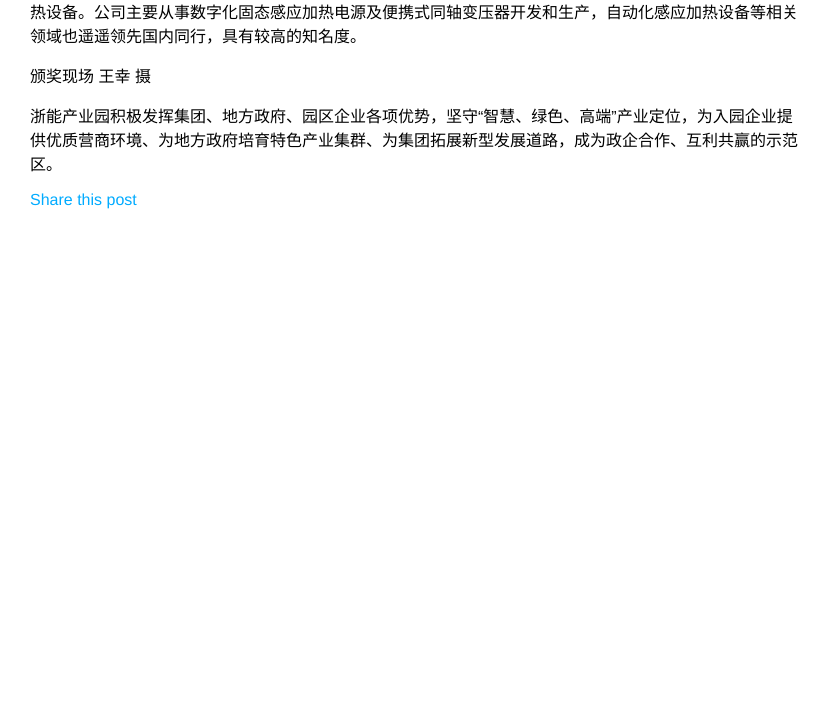
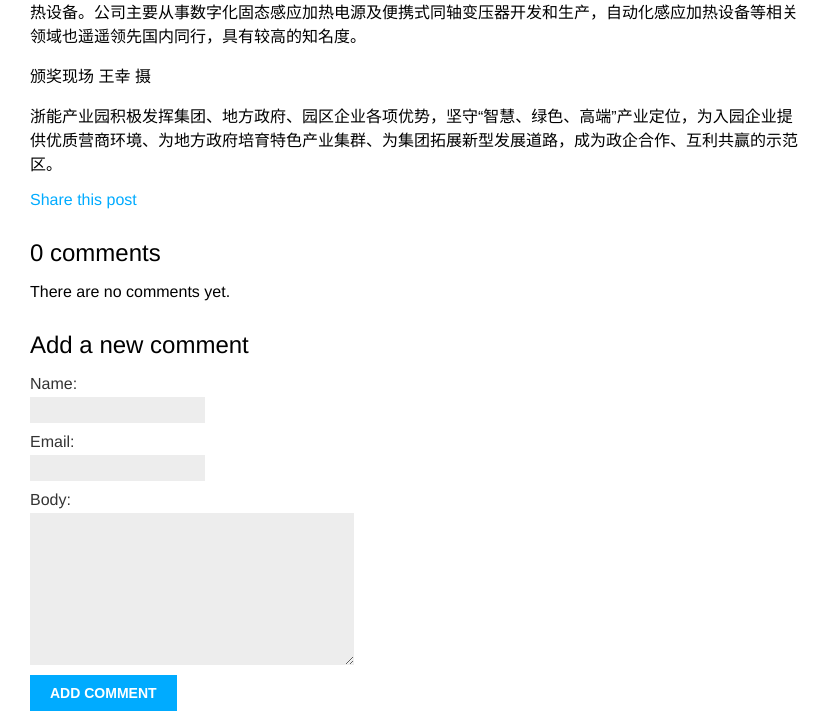
Before and after one commit to chenyongping001/mysite, a Django app: a page that uses blog/templates/blog/post/detail.html in a window 1280 px wide. Shown: the part 439-1160 px from the top of the page, without its empty margins (0-831 px from the left). Before the commit the page ends 648 px from the top, so only its background shows below. Run offline with Django 3.2, Linux system fonts and the light colour scheme; data comes from the database, SQL or seed files in the repository; both versions use the stored data as it was after the commit; parts of the project's set-up code (start-up, migrations or seed data) failed here and were passed over.

Commit message:
add Tag function

```diff
--- a/blog/forms.py
+++ b/blog/forms.py
@@ -1,8 +1,16 @@
+from blog.models import Comment
 from django import forms
 from django.forms.forms import Form
 
+
 class EmailPostForm(forms.Form):
-    name=forms.CharField(max_length=25)
-    email=forms.EmailField()
-    to=forms.EmailField()
-    comments=forms.CharField(required=False,widget=forms.Textarea)
+    name = forms.CharField(max_length=25)
+    email = forms.EmailField()
+    to = forms.EmailField()
+    comments = forms.CharField(required=False, widget=forms.Textarea)
+
+
+class CommentForm(forms.ModelForm):
+    class Meta:
+        model = Comment
+        fields = ('name', 'email', 'body')
--- a/blog/models.py
+++ b/blog/models.py
@@ -1,5 +1,6 @@
 from django.db import models
 from django.utils import timezone
+from taggit.managers import TaggableManager
 from django.contrib.auth.models import User
 from django.urls import reverse
 
@@ -28,8 +29,8 @@ class Post(models.Model):
                               choices=STATUS_CHOICES,
                               default='draft')
 
-    objects = models.Manager() # The default manager.
-    published = PublishedManager() # Our custom manager.
+    objects = models.Manager()  # The default manager.
+    published = PublishedManager()  # Our custom manager.
 
     class Meta:
         ordering = ('-publish',)
@@ -43,3 +44,21 @@ class Post(models.Model):
                              self.publish.month,
                              self.publish.day,
                              self.slug])
+    tags = TaggableManager()
+
+
+class Comment(models.Model):
+    post = models.ForeignKey(
+        Post, on_delete=models.CASCADE, related_name='comments')
+    name = models.CharField(max_length=80)
+    email = models.EmailField()
+    body = models.TextField()
+    created = models.DateTimeField(auto_now_add=True)
+    updated = models.DateTimeField(auto_now=True)
+    active = models.BooleanField(default=True)
+
+    class Meta:
+        ordering = ('created',)
+
+    def __str__(self) -> str:
+        return 'Comment by {} on {}'.format(self.name, self.post)
--- a/blog/templates/blog/post/detail.html
+++ b/blog/templates/blog/post/detail.html
@@ -12,4 +12,32 @@
     <a href="{% url "blog:post_share" post.id %}">
       Share this post
     </a>
+  </p>
+  {% with comments.count as total_comments %}
+    <h2>
+      {{ total_comments }} comment{{ total_comments|pluralize }}
+    </h2>
+  {% endwith %}
+
+  {% for comment in comments %}
+    <div class="comment">
+      <p class="info">
+        Comment {{ forloop.counter }} by {{ comment.name }} {{ comment.created }}
+      </p>
+      {{ comment.body|linebreaks }}
+    </div>
+    {% empty %}
+      <p>There are no comments yet.</p>
+  {% endfor %}
+
+  {% if new_comment %}
+    <h2>Your comment has been added.</h2>
+  {% else %}
+    <h2>Add a new comment</h2>
+    <form action="." method="post">
+      {{ comment_form.as_p }}
+      {% csrf_token %}
+      <p><input type="submit" value="Add comment"></p>
+    </form>
+  {% endif %}
 {% endblock %}
--- a/blog/urls.py
+++ b/blog/urls.py
@@ -5,8 +5,9 @@ from . import views
 app_name = 'blog'
 urlpatterns = [
     # post views
-    # path('', views.post_list, name='post_list'),
-    path('', views.PostListView.as_view(), name='post_list'),
+    # path('', views.PostListView.as_view(), name='post_list'),
+    path('', views.post_list, name='post_list'),
+    path('tag/<slug:tag_slug>/', views.post_list, name='post_list_by_tag'),
     path('<int:year>/<int:month>/<int:day>/<slug:post>/',
          views.post_detail,
          name='post_detail'),
--- a/blog/views.py
+++ b/blog/views.py
@@ -2,12 +2,19 @@ from django.shortcuts import render, get_object_or_404
 from django.core.paginator import Paginator, EmptyPage, PageNotAnInteger
 from django.views.generic import ListView
 from django.core.mail import send_mail
-from blog.forms import EmailPostForm
+from taggit.models import Tag
+from blog.forms import CommentForm, EmailPostForm
 from .models import Post
 
 
-def post_list(request):
+def post_list(request, tag_slug=None):
     object_list = Post.published.all()
+    tag = None
+
+    if tag_slug:
+        tag = get_object_or_404(Tag, slug=tag_slug)
+        object_list = object_list.filter(tags__in=[tag])
+
     paginator = Paginator(object_list, 3)  # 3 posts in each page
     page = request.GET.get('page')
     try:
@@ -21,7 +28,9 @@ def post_list(request):
     return render(request,
                   'blog/post/list.html',
                   {'page': page,
-                   'posts': posts})
+                   'posts': posts,
+                   'tag': tag
+                   })
 
 
 def post_detail(request, year, month, day, post):
@@ -30,9 +39,25 @@ def post_detail(request, year, month, day, post):
                              publish__year=year,
                              publish__month=month,
                              publish__day=day)
+    comments = post.comments.filter(active=True)
+    new_comment = None
+    if request.method == 'POST':
+        comment_form = CommentForm(data=request.POST)
+        if comment_form.is_valid():
+            new_comment = comment_form.save(commit=False)
+            new_comment.post = post
+            new_comment.save()
+    else:
+        comment_form = CommentForm()
+
     return render(request,
                   'blog/post/detail.html',
-                  {'post': post})
+                  {
+                      'post': post,
+                      'comments': comments,
+                      'new_comment': new_comment,
+                      'comment_form': comment_form
+                  })
 
 
 class PostListView(ListView):
--- a/mysite/settings.py
+++ b/mysite/settings.py
@@ -38,6 +38,7 @@ INSTALLED_APPS = [
     'django.contrib.messages',
     'django.contrib.staticfiles',
     'blog.apps.BlogConfig',
+    'taggit',
 ]
 
 MIDDLEWARE = [
```
Also changed, not shown: blog/admin.py (+9 -2 lines), blog/templates/blog/post/list.html (+14 -1 lines), blog/migrations/0002_comment.py (added), blog/migrations/0003_post_tags.py (added), db.sqlite3, 2 other files.
